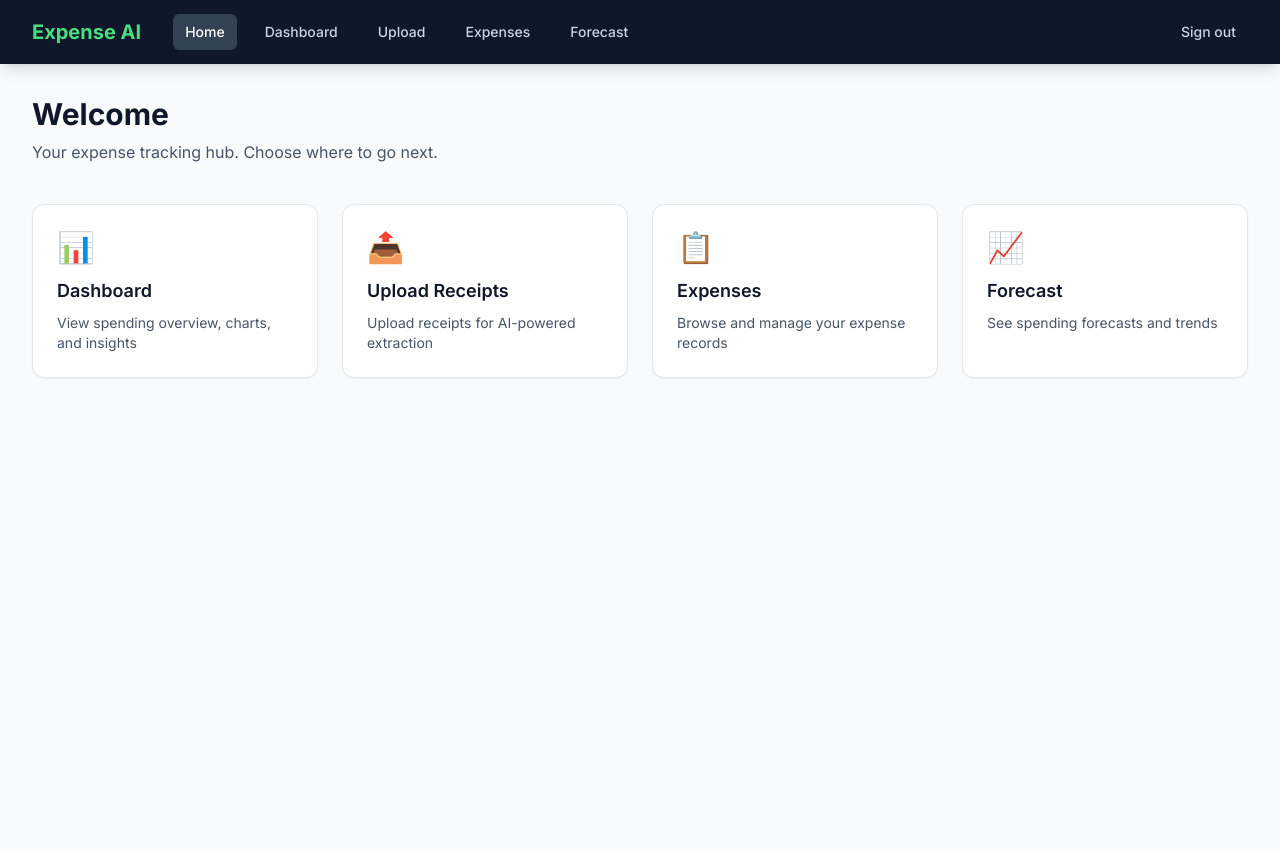
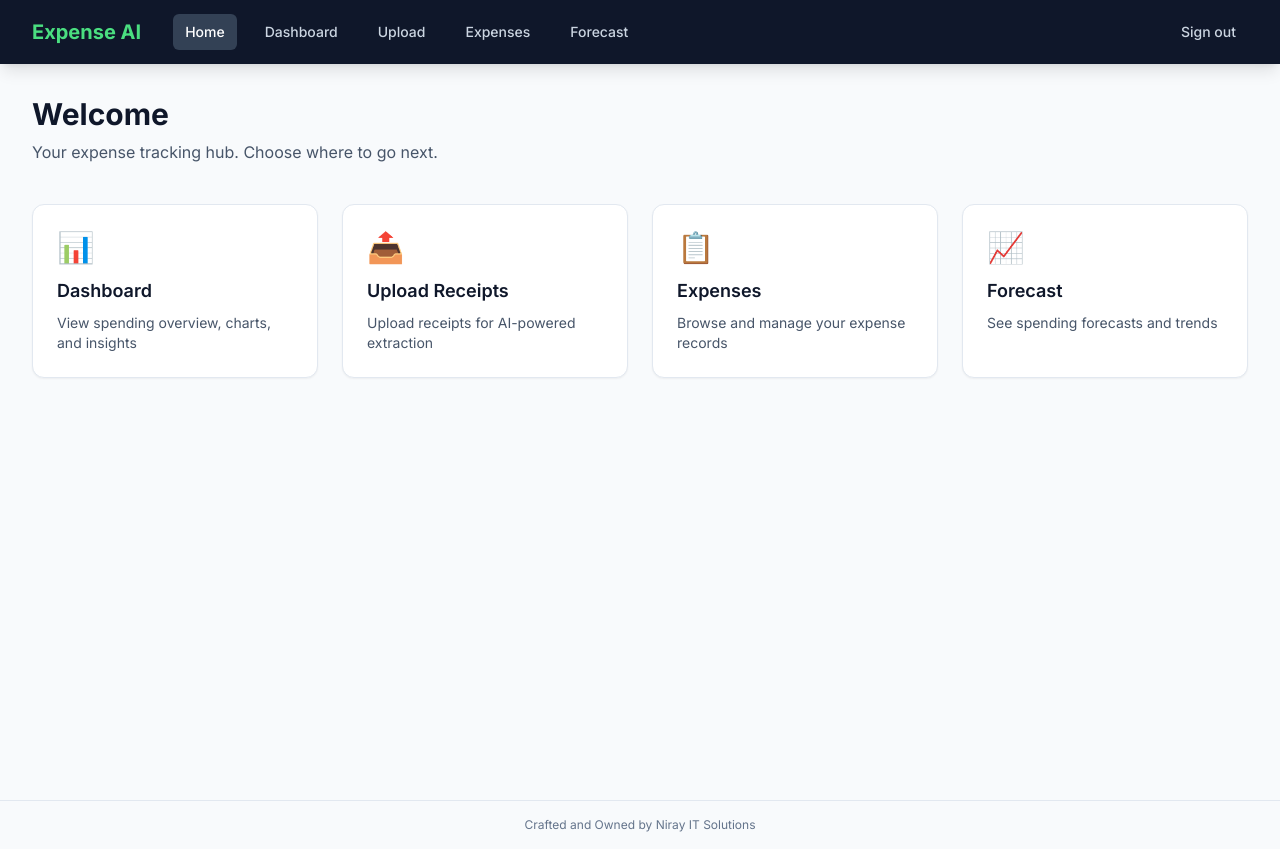
Before and after one commit to Rajkumarsrikumar/expense-ai-assistant, a Next.js app: page / in a window 1280 px wide. Before the commit the page ends 800 px from the top, so only its background shows below. Built offline with nearby package versions, Linux system fonts and the light colour scheme; no server answers.

Commit message:
NIR-125: add Niray IT Solutions ownership credit to footer

```diff
--- a/app/layout.tsx
+++ b/app/layout.tsx
@@ -16,8 +16,11 @@
 }>) {
   return (
     <html lang="en">
-      <body className={`${inter.className} bg-slate-50 text-slate-900 antialiased`}>
-        {children}
+      <body className={`${inter.className} flex min-h-screen flex-col bg-slate-50 text-slate-900 antialiased`}>
+        <div className="flex-1">{children}</div>
+        <footer className="border-t border-slate-200 py-4 text-center text-xs text-slate-500">
+          Crafted and Owned by Niray IT Solutions
+        </footer>
       </body>
     </html>
   );
```
